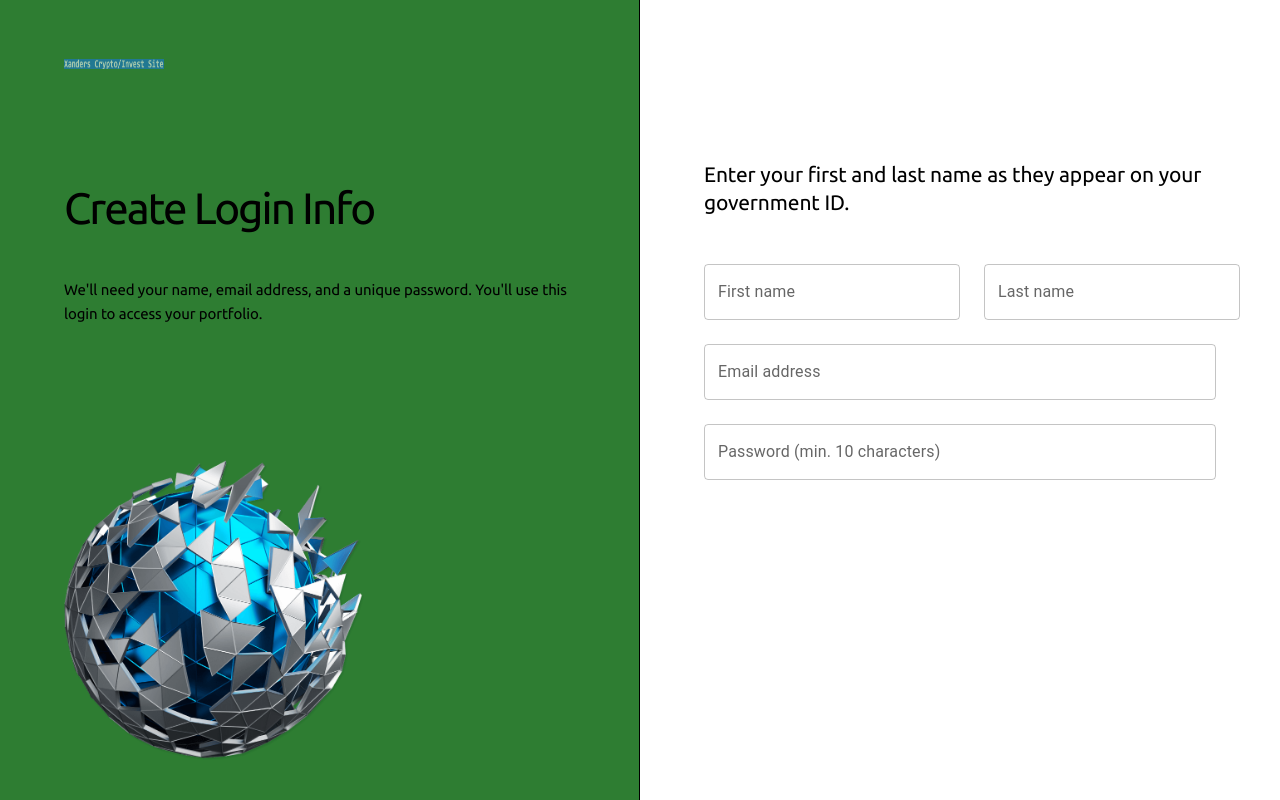
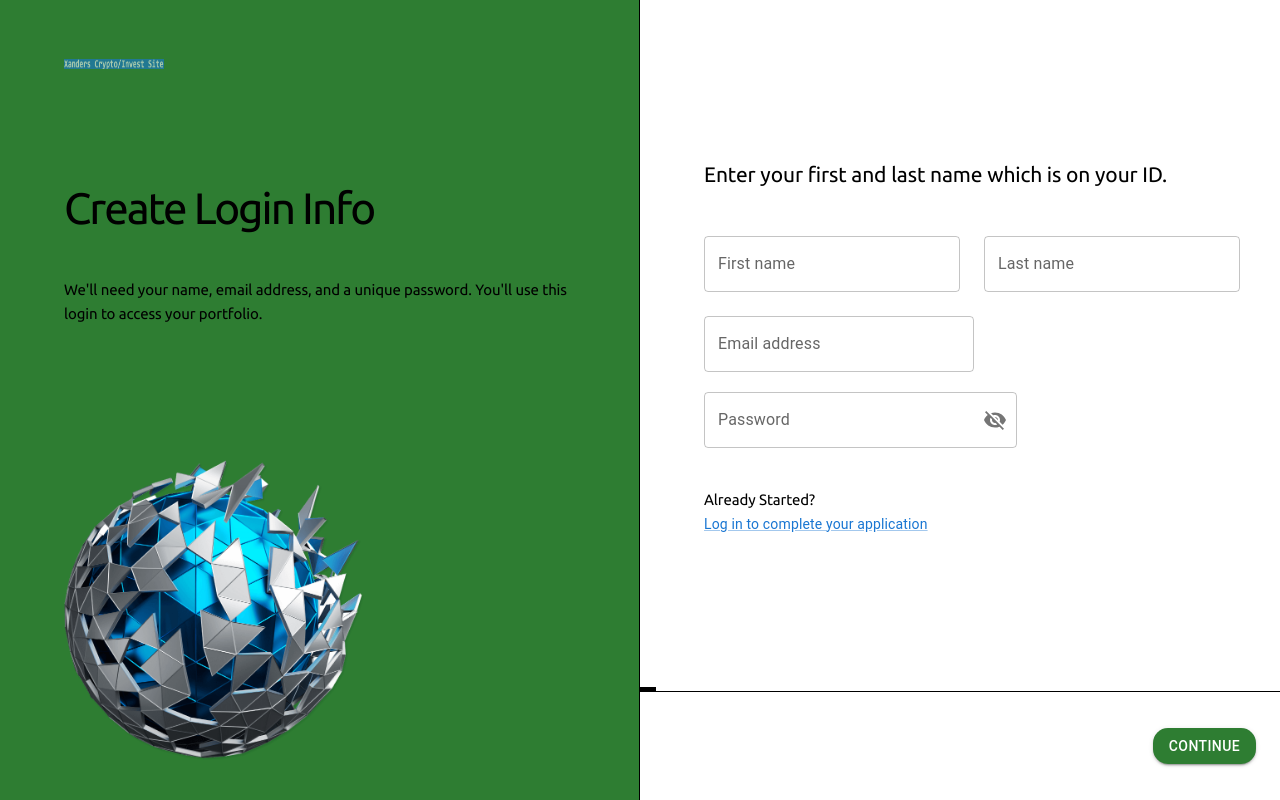
Before and after one commit to AJMikalauskas/frontend-crypto-app, a React (Create React App) app: page /signUp in a window 1280 px wide. Built offline with nearby package versions, Linux system fonts and the light colour scheme.

Commit message:
Finished up mui on sign up page, added refs to each input field -> now sending request to backend of google firebase using auth login, could probably do without auth though

```diff
--- a/src/components/SignUp-Login/SignUp.js
+++ b/src/components/SignUp-Login/SignUp.js
@@ -1,20 +1,81 @@
-import React, { useState } from 'react';
+import React, { useRef, useState } from "react";
 import styles from "./SignUp.module.css";
-import { TextField } from '@mui/material';
+import {
+    Button,
+  FormControl,
+  IconButton,
+  InputAdornment,
+  InputLabel,
+  Link,
+  OutlinedInput,
+  TextField,
+} from "@mui/material";
 import logo from "../../images/logoImg.jpg";
-import technoPic from  "../../images/technoBgSignUp.jpg";
+import technoPic from "../../images/technoBgSignUp.jpg";
+import VisibilityOff from "@mui/icons-material/VisibilityOff";
+import { Visibility } from "@mui/icons-material";
+import { useNavigate } from "react-router-dom";
 
 const SignUp = () => {
+    // Add Refs so that data inputted into the input/text fields is tracked and sent up once form is submitted
+        // const testInputRef = useRef(); -> for textfield, normally tracked on every keystroke, im going to use refs here though
+    const firstNameRef = useRef();
+    const lastNameRef = useRef();
+    const emailRef = useRef();
+    const passwordRef = useRef();
+    //Navigate to different pages including the history back button, sign in, not sign up page,
+let navigate = useNavigate();
   //  JSX conditionally show img div based on current window width
-const [windowWidth,setWindowWidth] = useState(window.innerWidth);
+  const [windowWidth, setWindowWidth] = useState(window.innerWidth);
   const resizeListener = () => {
     setWindowWidth(window.innerWidth);
     //console.log(windowWidth);
     //return windowWidth;
+  };
+  window.addEventListener("resize", resizeListener);
+
+
+//   Need to add type of submit to mui react button for it to call form submit.
+  const formSubmitHandler = async(event) => {
+     event.preventDefault();
+     //console.log(testInputRef);
+     //console.log(firstNameRef);
+     console.log(firstNameRef.current.value);
+     console.log(lastNameRef.current.value);
+     console.log(emailRef.current.value);
+     console.log(passwordRef.current.value);
+    //navigate("/loggedInHomePage");
+
+
+    try {
+    //send POST request to google firebase backend
+    const response = await fetch("https://identitytoolkit.googleapis.com/v1/accounts:signUp?key=AIzaSyAOEdz8qvHiQMKD-HqYSqWUmOlZSM3YVUc", {
+        method: "POST",
+        headers: {
+            "Content-Type": "aaplication/json"
+        },
+        body: JSON.stringify({
+            email: emailRef.current.value,
+            password: passwordRef.current.value,
+            returnSecureToken: true
+        }),
+    });
+    const data = await response.json();
+    console.log(data);
+    console.log(data.code);
+} catch(error) {
+    //show in error modal?
+    if (error.message.length > 0) {
+        console.log(error.message);
+        alert(error.message);
+      } else {
+        alert("Authentication Failed!");
       }
-window.addEventListener("resize", resizeListener);
+}
+
+  }
   return (
-    <form>
+    <form onSubmit={formSubmitHandler}>
       <div className={styles.mostImportantGridDiv}>
         <header className={styles.head}>
           <div className={styles.div1}>
@@ -32,49 +93,132 @@ window.addEventListener("resize", resizeListener);
                 You'll use this login to access your portfolio.
               </span>
             </div>
-                {windowWidth > 768 && <div>
-                    <img alt="technoPic" src={technoPic} height="300px" className={styles.technoImg}/>
-                </div>}
+            {windowWidth > 768 && (
+              <div>
+                <img
+                  alt="technoPic"
+                  src={technoPic}
+                  height="300px"
+                  className={styles.technoImg}
+                />
+              </div>
+            )}
           </div>
         </header>
         <main className={styles.main}>
+            {/* <input ref={testInputRef}/> */}
           {/* Same css styles as div 3 as in here */}
           <div className={styles.div3}>
             <div className={styles.div4}>
               <div className={styles.maindiv3}>
-                        <span>
-                        Enter your first and last name as they appear on your government ID.
-                        </span>
+                <span>Enter your first and last name which is on your ID.</span>
               </div>
               <div className={styles.maindiv4}>
                 {/* Probably put refs to store data of these text field inputs */}
                 <div className={styles.maindiv4div1}>
                   <div>
-                            <TextField id="outlined-firstName" label="First name" variant="outlined"></TextField>
+                    <TextField
+                      id="outlined-firstName"
+                      label="First name"
+                      variant="outlined"
+                      inputRef={firstNameRef}
+                    //   value={firstNameRef}
+                    ></TextField>
                   </div>
                 </div>
                 <div className={styles.maindiv4div2}>
                   <div>
-                            <TextField id="outlined-lastName" label="Last name" variant="outlined"></TextField>
+                    <TextField
+                      id="outlined-lastName"
+                      label="Last name"
+                      variant="outlined"
+                      inputRef={lastNameRef}
+                    ></TextField>
                   </div>
                 </div>
               </div>
               <div className={styles.inputField3}>
                 <div>
-                        <TextField id="outlined-emailAddress" label="Email address" variant="outlined"></TextField>
+                  <TextField
+                    id="outlined-emailAddress"
+                    label="Email address"
+                    variant="outlined"
+                    inputRef={emailRef}
+                  ></TextField>
                 </div>
               </div>
-                    <div className={styles.inputField4}>
+              <FormControl
+                sx={{ width: "31ch", marginTop: "20px" }}
+                variant="outlined"
+              >
+                {/* <div> */}
+                {/* <VisibilityOffIcon/> */}
+                <InputLabel htmlFor="outlined-adornment-password">
+                  Password
+                </InputLabel>
+                <OutlinedInput
+                  id="outlined-adornment-password"
+                  type="password"
+                  // type={values.showPassword ? 'text' : 'password'}
+                  // value={values.password}
+                  // onChange={handleChange('password')}
+                  endAdornment={
+                    <InputAdornment position="end">
+                      <IconButton
+                        aria-label="toggle password visibility"
+                        //   onClick={handleClickShowPassword}
+                        //   onMouseDown={handleMouseDownPassword}
+                        edge="end"
+                      >
+                        {/* {values.showPassword ? <VisibilityOff /> : <Visibility />} */}
+                        <VisibilityOff />
+                      </IconButton>
+                    </InputAdornment>
+                  }
+                  label="Password"
+                  inputRef={passwordRef}
+                />
+                {/* </div> */}
+              </FormControl>
+              <div className={styles.loginLink}>
                   <div>
-                        <TextField id="outlined-password" label="Password (min. 10 characters)" variant="outlined"></TextField>
+                    <span className={styles.loginLinkText}>
+                        Already Started?
+                    </span>
+                    <div className={styles.loginLinkLink}>
+                    <Link
+                    // color="rgb(0,0,0)"
+      component="button"
+      variant="body2"
+      onClick={() => {
+        navigate("/signUp");
+      }}
+    >
+      Log in to complete your application
+    </Link>
+                    </div>
                   </div>
               </div>
             </div>
           </div>
         </main>
+        <footer className={styles.footer}>
+            <div className={styles.footerDiv1}></div>
+            <div className={styles.footerDiv2}></div>
+            <div className={styles.footerDivWithContent}>
+                <div></div>
+                <div className={styles.footerDivWithContentDiv1}>
+                    <div className={styles.footerDivWithContentDiv1Div}>
+                        <Button type="submit" variant="contained" sx={{ backgroundColor: "#2e7d32", borderRadius:"15px"}}>
+                            continue
+                        </Button>
+                    </div>
+                </div>
+            </div>
+        </footer>
       </div>
     </form>
   );
-}
+};
 
 export default SignUp;
--- a/src/components/SignUp-Login/SignUp.module.css
+++ b/src/components/SignUp-Login/SignUp.module.css
@@ -128,19 +128,85 @@
 
 .inputField3 div{
     min-width: 39px;
-    width: 100%;
+    width: 30ch;
     max-width: initial;
 }
 
-.inputField4 {
-    margin-top: 24px;
+/* .formC {
+    margin-top: 25px;
+    margin-right: 10px;
+    width: 100%;
+} */
+
+/* .inputField4 div{
+    min-width: 67px;
+    width: 100%;
+    max-width: initial;
+} */
+.loginLink {
+    display: flex;
+    margin-top: 40px;
+}
+
+.loginLinkText{
+    margin: 0px;
+    color: rgb(0,0,0);
+    font-family: 'Ubuntu', sans-serif;
+    font-size: 13px;
+    font-style: normal;
+    font-weight: 300;
+    letter-spacing: -0.1px;
+    line-height: 20px;
+    text-decoration: unset;
+}
+
+.loginLinkLink{
+    margin: 0px;
+    color: rgb(0,0,0);
+    font-family: 'Ubuntu', sans-serif;
+    font-size: 13px;
+    font-style: normal;
+    font-weight: 500;
+    letter-spacing: -0.1px;
+    line-height: 20px;
+    text-decoration: unset;
+}
+
+.footer {
+    background: rgb(255,255,255);
+    bottom: 0px;
+    grid-area: 2 / 2 / 3 / 3;
+}
+
+.footerDiv1 {
+    background-color: rgb(0,0,0);
+    height: 4px;
+    width: 2.5%;
+}
+
+.footerDiv2 {
+    background-color: rgb(0,0,0);
+    height: 1px;
     width: 100%;
 }
 
-.inputField4 div{
-    min-width: 67px;
-    width: 100%;
-    max-width: initial;
+.footerDivWithContent {
+    -webkit-box-align: center;
+    align-items: center;
+    display: flex;
+    -webkit-box-pack: justify;
+    justify-content: space-between;
+    padding: 36px 24px;
+}
+
+.footerDivWithContentDiv1 {
+    display: flex;
+    flex-direction: row;
+    gap: 12px;
+}
+
+.footerDivWithContentDiv1Div {
+    width:  100%;
 }
 
 @media only screen and (max-width: 768px) {
```
Lines whose indentation alone changed are shown as unchanged.
